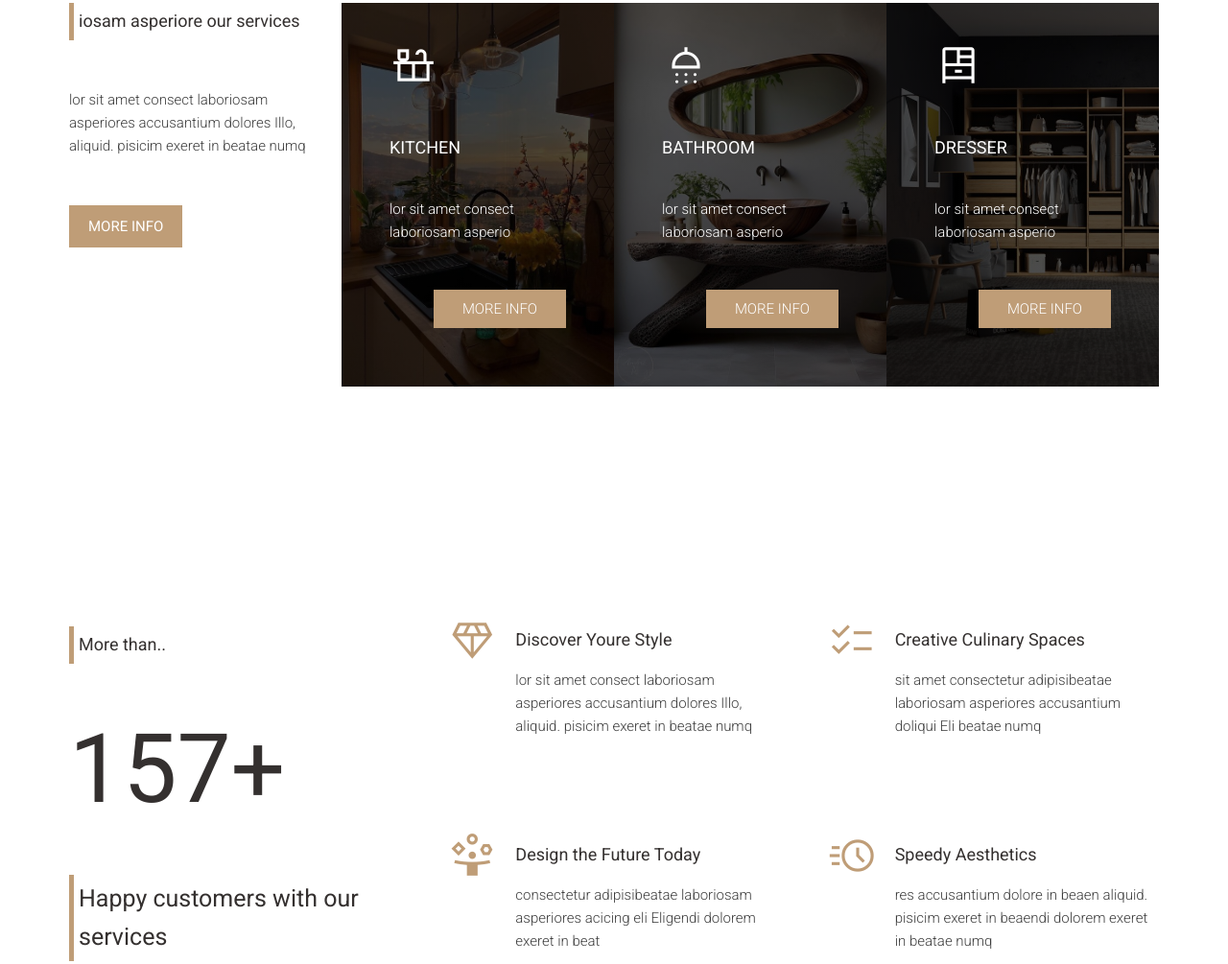
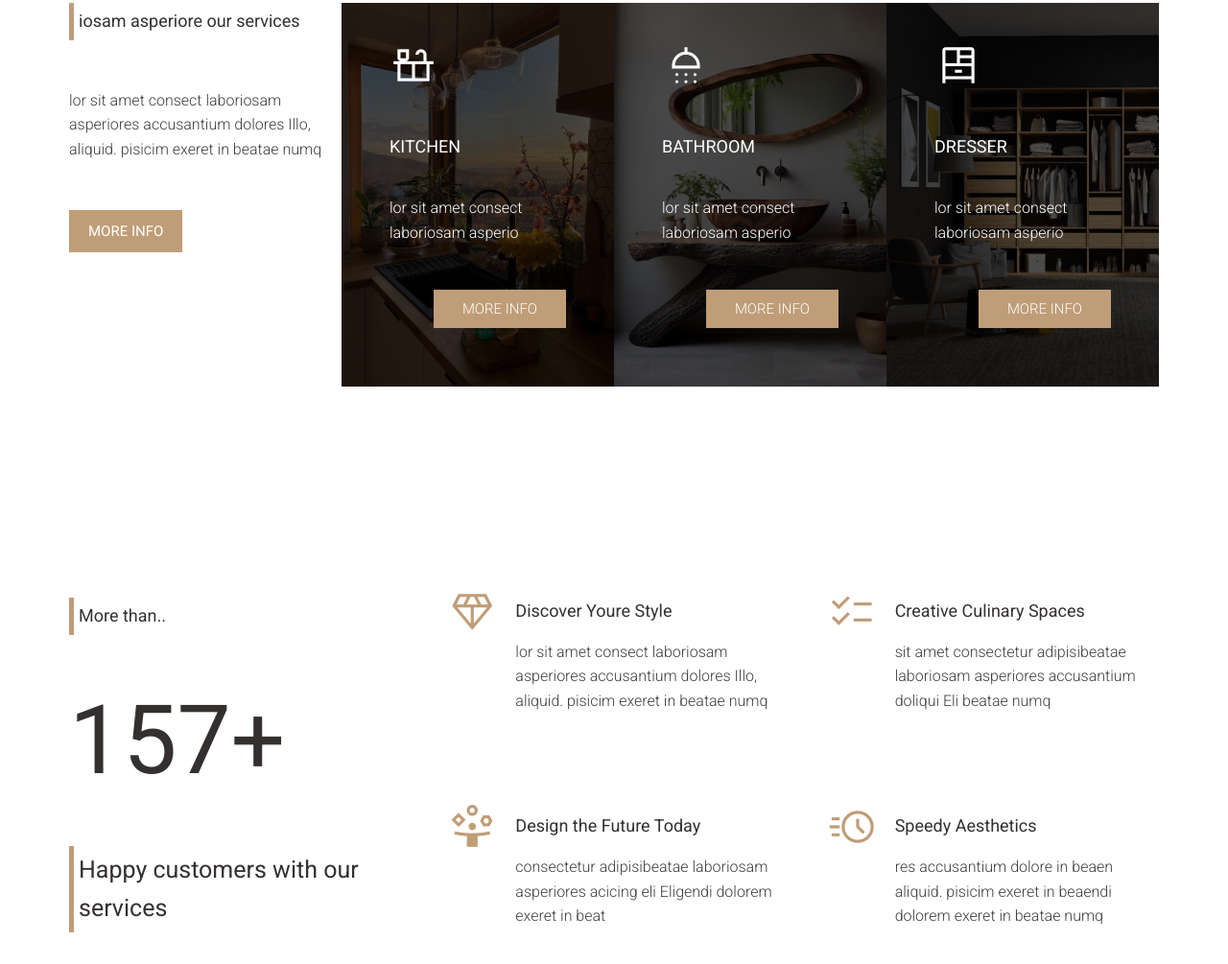
Before and after one commit to Abdu-alyousef/home-design, a website: page index.html in a window 1280 px wide. Shown: the part 787-1792 px from the top of the page at 96% size. Drawn offline with nearby package versions, Linux system fonts and the light colour scheme.

Commit message:
changed font-size

```diff
--- a/sass/_cards.scss
+++ b/sass/_cards.scss
@@ -21,7 +21,7 @@
     }
 
     &__text {
-        font-size: 1.5rem;
+        font-size: 1.6rem;
     }
 
     &__btn {
@@ -64,7 +64,7 @@
 
     &__text {
         grid-row: 3 / 4;
-        font-size: 1.5rem;
+        font-size: 1.6rem;
         color: #fff;
     }
 
--- a/sass/_features.scss
+++ b/sass/_features.scss
@@ -1,6 +1,6 @@
 .features {
     grid-column: center-start / center-end;
-    margin: 10rem 0;
+    margin: 7rem 0;
     display: grid;
     grid-template-columns: repeat(auto-fit, minmax(25rem, 1fr));
     grid-gap: 5rem;
@@ -35,6 +35,6 @@
     }
 
     &__text {
-        font-size: 1.5rem;
+        font-size: 1.6rem;
     }
 }
--- a/sass/_header.scss
+++ b/sass/_header.scss
@@ -11,7 +11,7 @@
 
 
     &__logo {
-        padding: 4rem;
+        padding: 1rem 2rem;
         display: grid;
         grid-template-columns: repeat(auto-fit, minmax(10rem, 1fr));
         justify-content: space-between;
```
Also changed, not shown: css/style.css.
